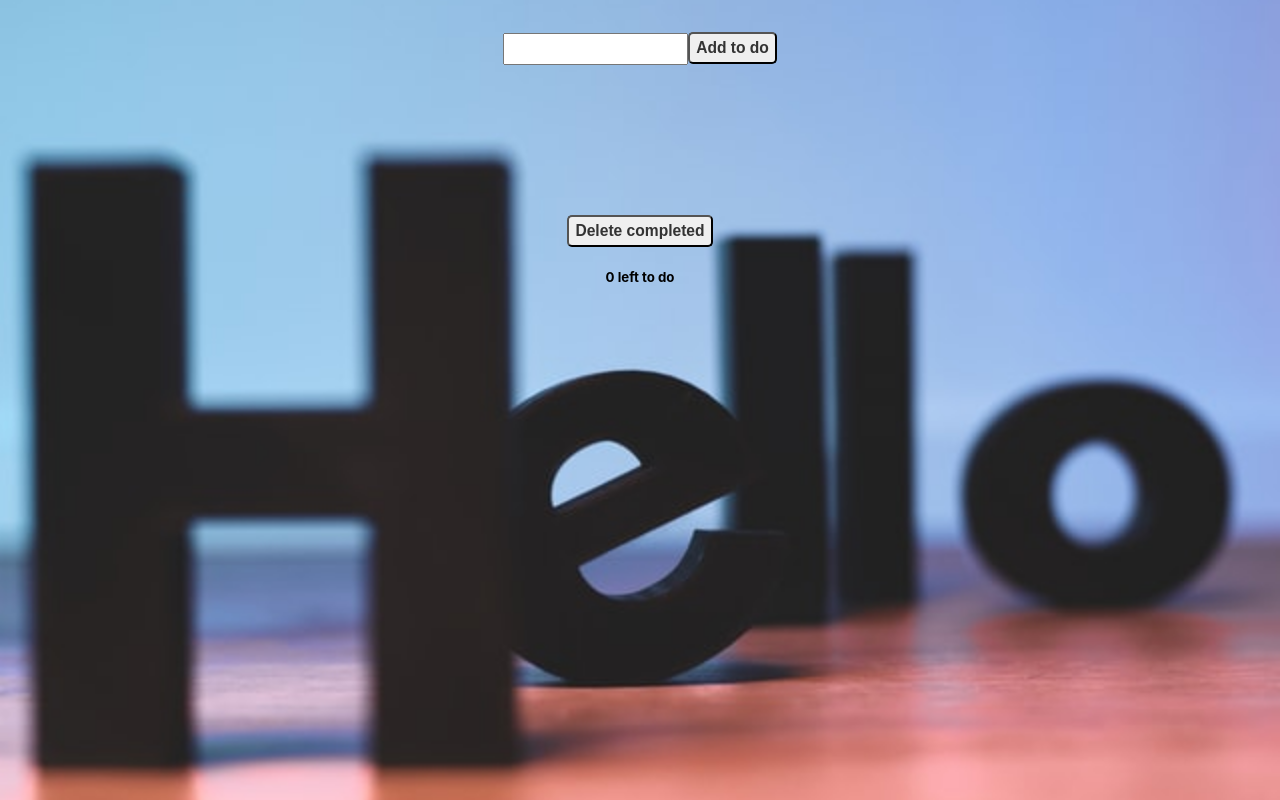
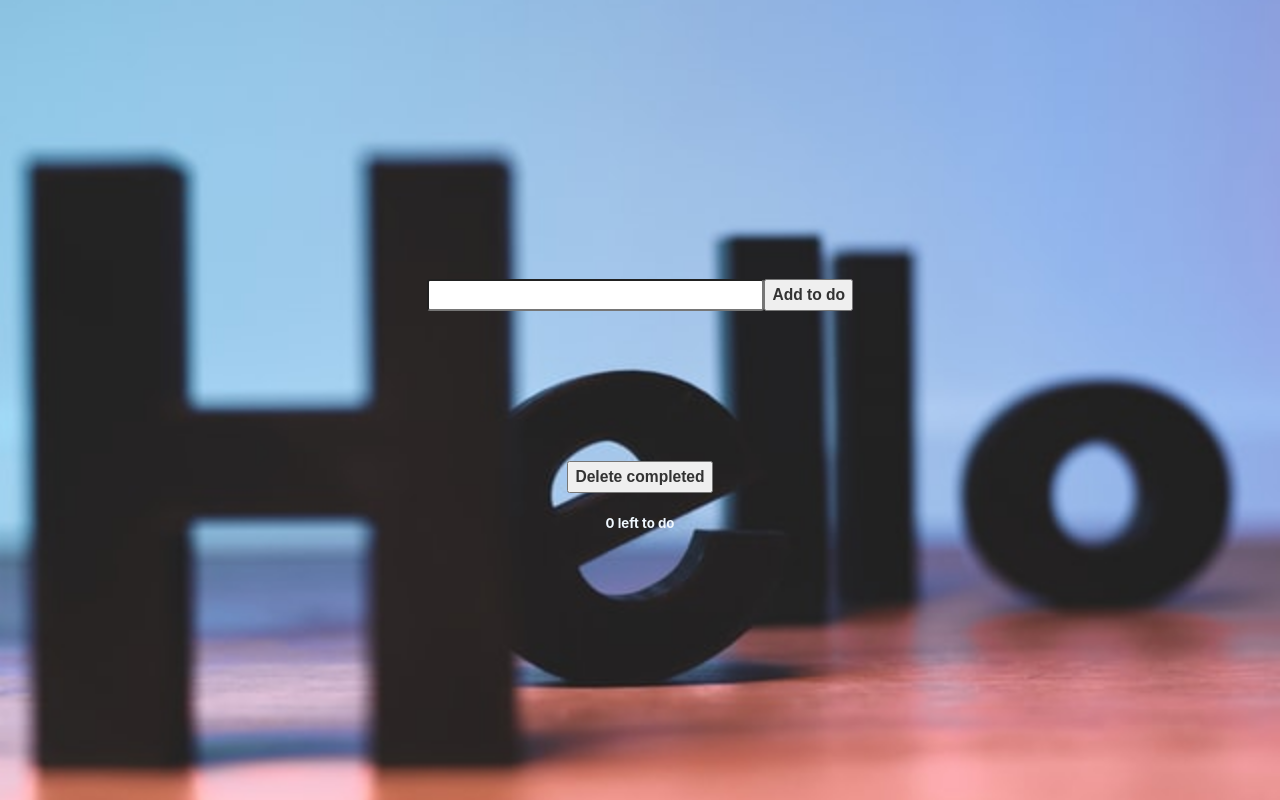
Before and after one commit to KhaledAlabssi/todo-portfolio, a React (Create React App) app: page / in a window 1280 px wide. Built offline with nearby package versions, Linux system fonts and the light colour scheme.

Commit message:
finalize the app and

```diff
--- a/package.json
+++ b/package.json
@@ -9,6 +9,7 @@
     "react": "^17.0.2",
     "react-dom": "^17.0.2",
     "react-scripts": "4.0.3",
+    "uuid": "^8.3.2",
     "web-vitals": "^1.1.2"
   },
   "scripts": {
--- a/src/App.css
+++ b/src/App.css
@@ -28,14 +28,20 @@
 }
 
 button {
-  border-radius: 5px;
+  border-radius: px;
 }
 
 .bottom > button {
   height: 2rem;
 }
 
-.top
+.top {
+  text-align: center;
+}
+
+.top input {
+  border-radius: 3px;
+}
 
 .container {
   display: flex;
@@ -78,9 +84,14 @@ h3 {
 
 }
 
+h5 {
+  color: aliceblue;
+}
+
 @media (min-width : 576px) {
   .App {
     background-image: url('./background.jpg');
+    justify-content: center;
   }
 
   .item {
@@ -100,6 +111,19 @@ h3 {
     color: #333;
   }
 
+  .top {
+    min-width: 450px;
+  }
+
+  .top input {
+    width: 75%;
+    border-radius: 3px;
+  }
+
+  .list {
+    min-width: 500px;
+  }
+
 
 
 
```
Also changed, not shown: 1 other file (tests, documents, lock files or other folders).
